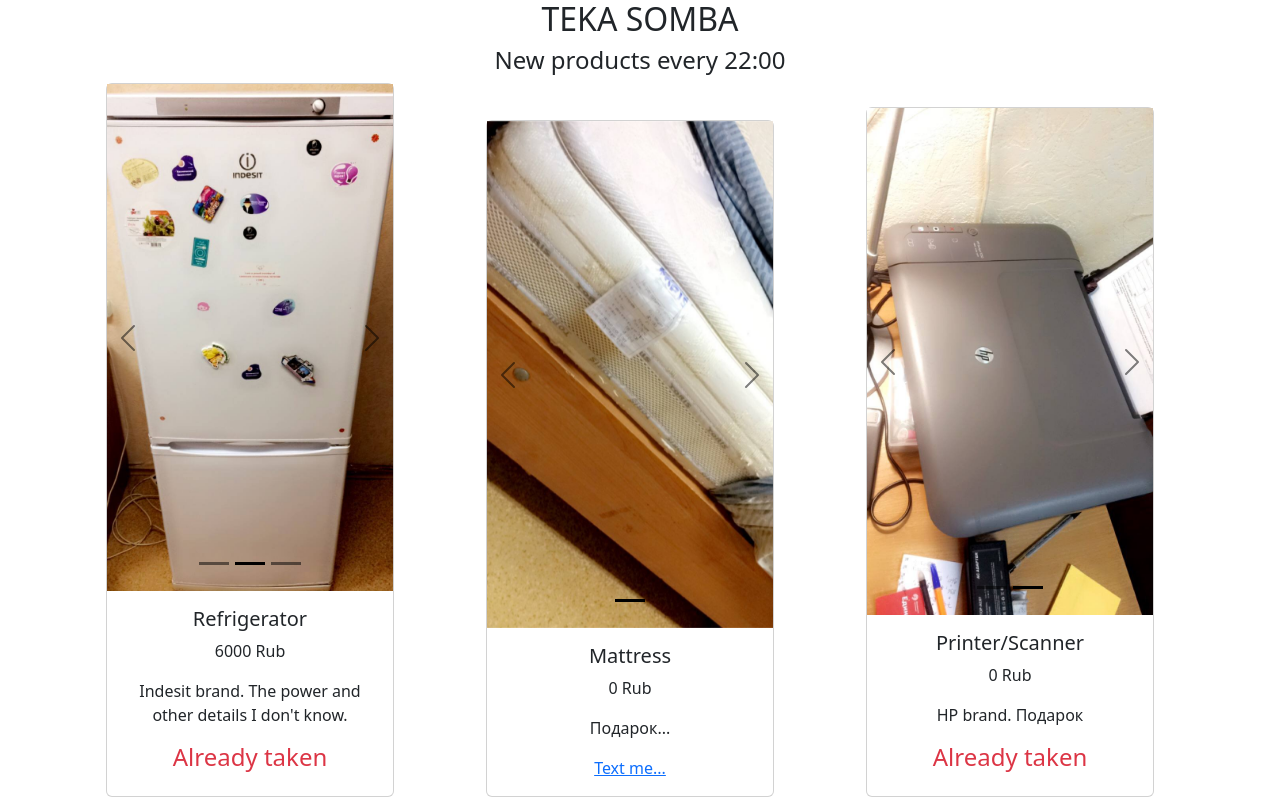
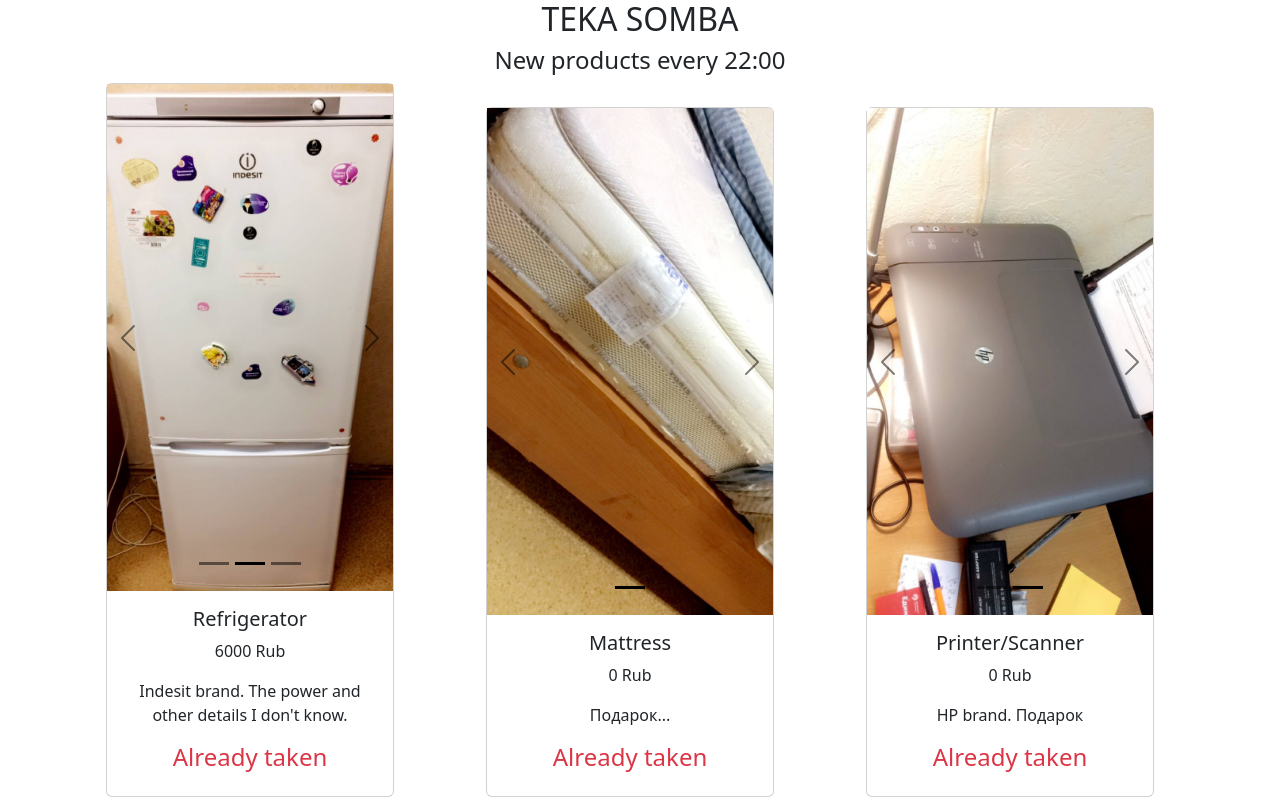
Before and after one commit to bauer318/teka-somba-client, a React (Create React App) app: page / in a window 1280 px wide. Shown: the top 800 px of the page. Built offline with nearby package versions, Linux system fonts and the light colour scheme.

Commit message:
v1.1 done

```diff
--- a/src/page/products.jsx
+++ b/src/page/products.jsx
@@ -22,7 +22,7 @@ const productsArray = [
         name: "Mattress",
         description:"Подарок...",
         price:0,
-        available:true,
+        available:false,
         images:[
             require('../img/mattress.jpg'),
         ]
```
